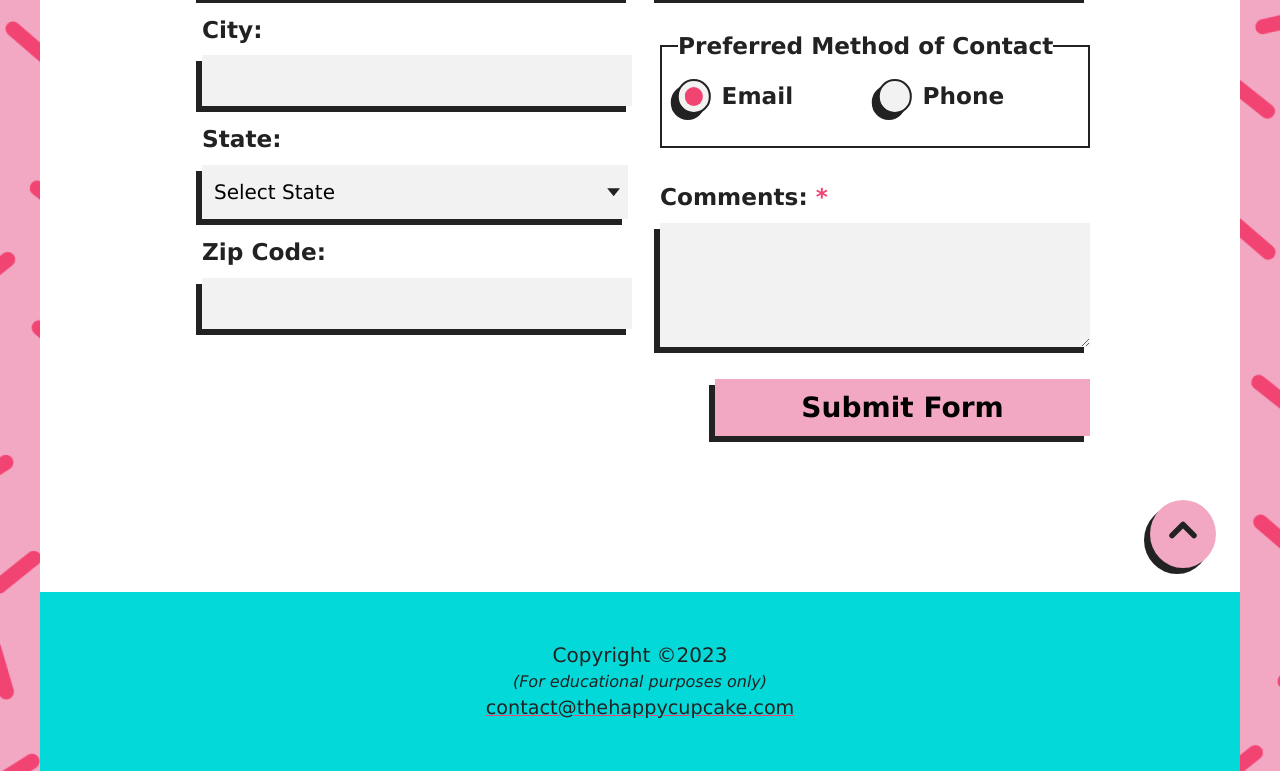
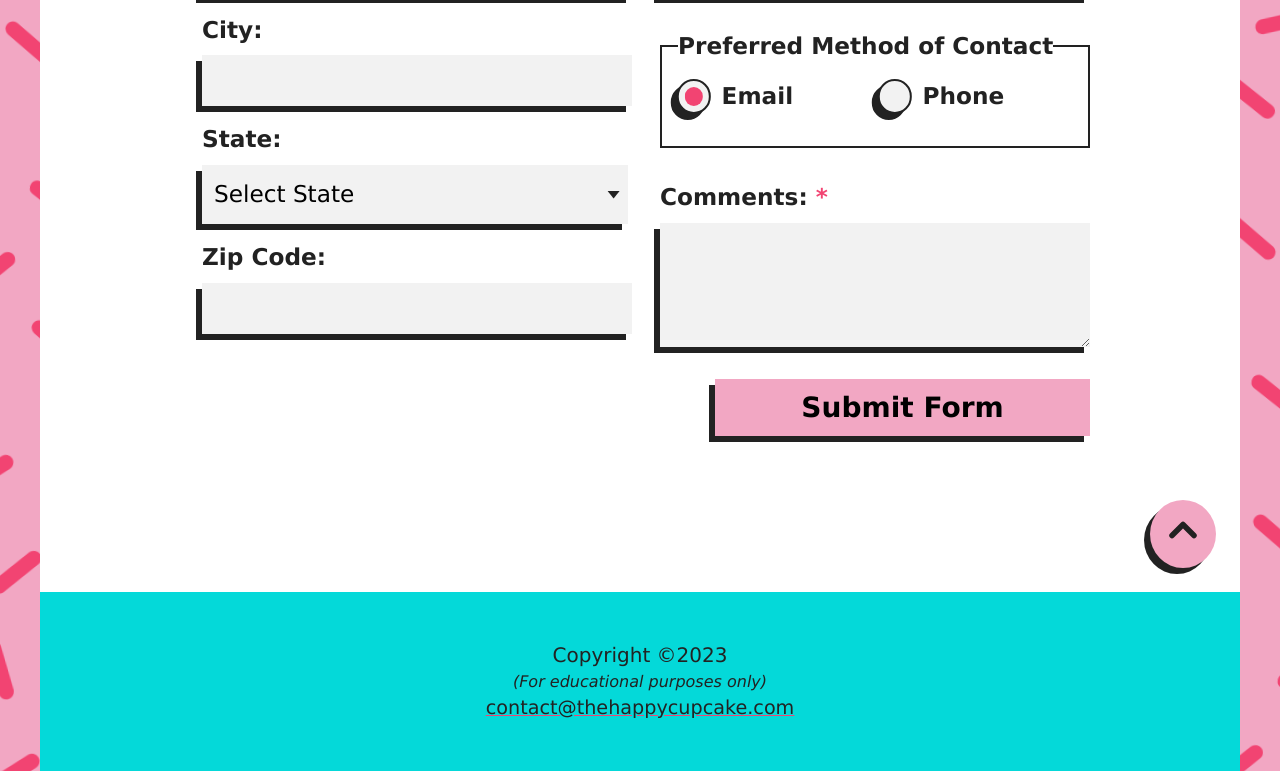
Before and after one commit to jlbarn11/happy-cupcake-215-redesign, a plain HTML site: page contact.html in a window 1280 px wide. Shown: the part 1291-2062 px from the top of the page. Drawn offline with Linux system fonts and the light colour scheme; a web font is replaced by a local one.

Commit message:
Update styles.css
Update select font size

```diff
--- a/styles.css
+++ b/styles.css
@@ -569,6 +569,7 @@ select::-ms-expand{
 
 select, .select::after{
 	grid-area: select;
+	font-size: 1.45rem;
 }
 
 .select::after{
```
